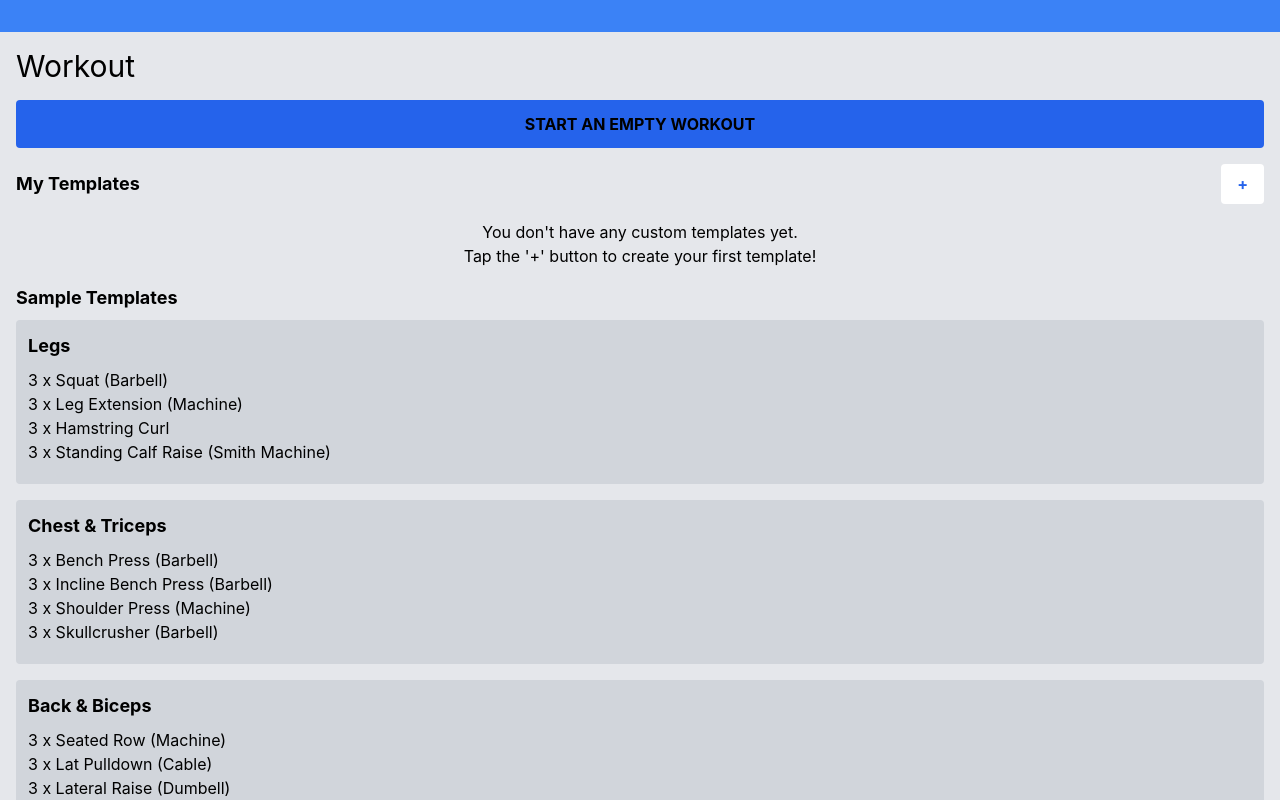
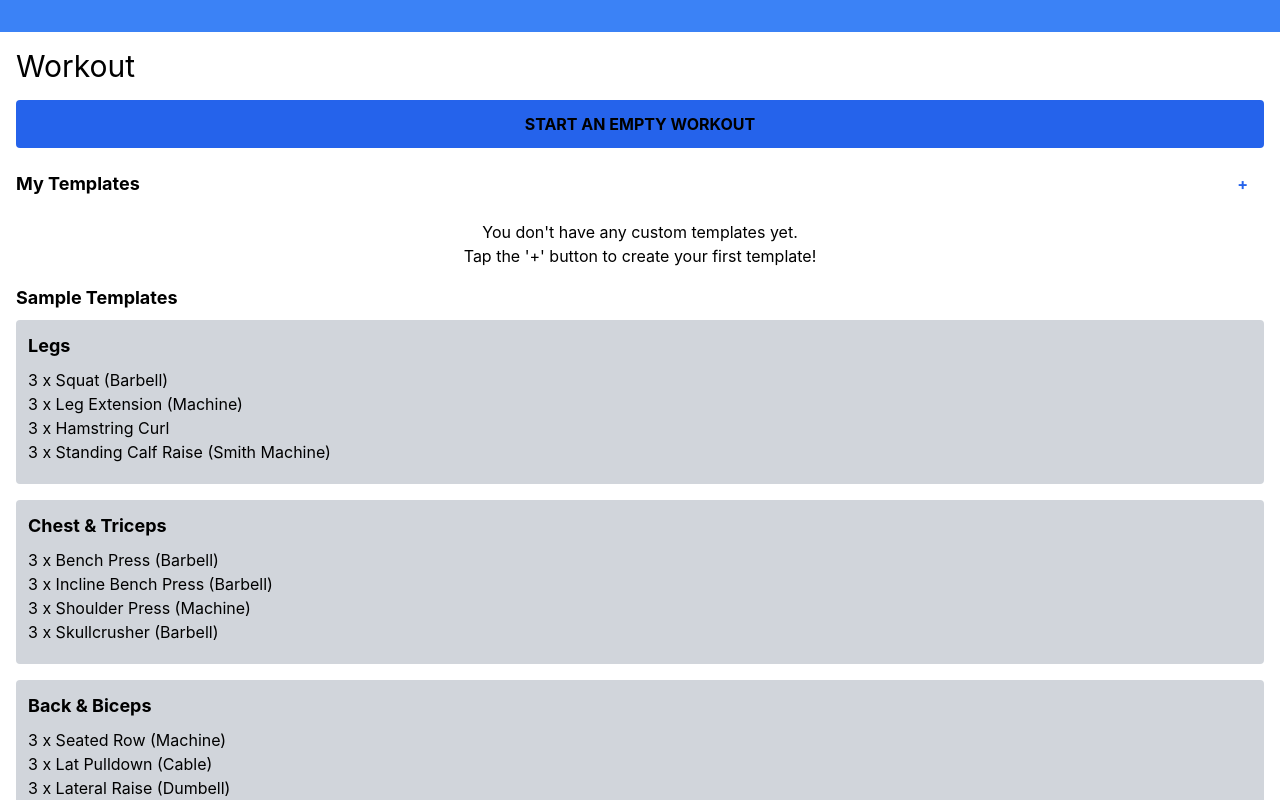
Before and after one commit to IbrahimElsa/fitness-app, a React (Create React App) app: page /workout in a window 1280 px wide. Built offline with nearby package versions, Linux system fonts and the light colour scheme; no server answers.

Commit message:
Added Dark/Light mode to other pages

```diff
--- a/src/pages/ActiveWorkout.js
+++ b/src/pages/ActiveWorkout.js
@@ -7,12 +7,14 @@ import MobileNavbar from "../components/MobileNavbar";
 import ExerciseSet from "../components/ExerciseSet";
 import { db } from '../firebaseConfig';
 import { collection, addDoc } from "firebase/firestore";
+import { useTheme } from "../components/ThemeContext";
 
 function ActiveWorkout() {
   const [workoutExercises, setWorkoutExercises] = useState([]);
   const [showModal, setShowModal] = useState(false);
   const [showCancelModal, setShowCancelModal] = useState(false);
   const navigate = useNavigate();
+  const { theme } = useTheme(); // useTheme hook must be inside the component function
 
   const handleAddExercise = (exercise) => {
     const newExercise = {
@@ -27,11 +29,10 @@ function ActiveWorkout() {
     const userId = 'current-user-id';
 
     try {
-
       await addDoc(collection(db, "workouts"), {
         userId: userId,
         exercises: workoutExercises,
-        timestamp: new Date(), // Store the date and time of workout completion
+        timestamp: new Date(),
       });
       console.log("Workout saved successfully!");
       navigate("/");
@@ -52,8 +53,11 @@ function ActiveWorkout() {
     setShowModal(true);
   };
 
+  // Use the theme to conditionally set class names
+  const containerClass = theme === 'light' ? 'bg-white text-black' : 'bg-gray-800 text-white';
+
   return (
-    <div className="active-workout-page bg-gray-200 text-white min-h-screen">
+    <div className={`active-workout-page min-h-screen ${containerClass}`}>
       <div className="flex flex-col items-center pt-4 space-y-4">
         <button
           className="py-2 px-4 bg-blue-600 hover:bg-blue-700 focus:outline-none rounded text-white"
--- a/src/pages/Workout.js
+++ b/src/pages/Workout.js
@@ -2,21 +2,23 @@ import React from "react";
 import { useNavigate } from "react-router-dom";
 import MobileNavbar from "../components/MobileNavbar";
 import Navbar from "../components/Navbar";
+import { useTheme } from "../components/ThemeContext";
 
 function WorkoutPage() {
     const navigate = useNavigate();
+    const { theme } = useTheme();
 
     const startWorkout = () => {
         navigate('/active-workout');
     };
 
     return (
-        <div className="flex flex-col h-screen">
+        <div className={theme === 'light' ? 'flex flex-col h-screen text-black bg-white' : 'flex flex-col h-screen bg-gray-800 text-white'}>
             <Navbar />
-            <div className="flex-1 bg-gray-200  p-4 overflow-y-auto">
+            <div className="flex-1 p-4 overflow-y-auto">
                 <h1 className="text-3xl mb-4">Workout</h1>
                 <div
-                    className="bg-blue-600 hover:bg-blue-700  text-center font-bold py-3 rounded mb-4 cursor-pointer"
+                    className="bg-blue-600 hover:bg-blue-700 text-center font-bold py-3 rounded mb-4 cursor-pointer"
                     onClick={startWorkout}
                 >
                     START AN EMPTY WORKOUT
@@ -34,28 +36,27 @@ function WorkoutPage() {
                 </div>
                 <div className="mb-4">
                     <h2 className="text-lg font-bold mb-2">Sample Templates</h2>
-                    <div className="bg-gray-300 rounded p-3 mb-4">
+                    <div className={theme === 'light' ? "bg-gray-300 rounded p-3 mb-4" : "bg-gray-700 rounded p-3 mb-4"}>
                         <h3 className="font-bold text-lg mb-2">Legs</h3>
-                            <div className=" mb-2">
+                        <div className="mb-2">
                             <p>3 x Squat (Barbell)</p>
                             <p>3 x Leg Extension (Machine)</p>
                             <p>3 x Hamstring Curl</p>
                             <p>3 x Standing Calf Raise (Smith Machine)</p>
                         </div>
                     </div>
-                    <div className="bg-gray-300 rounded p-3 mb-4">
+                    <div className={theme === 'light' ? "bg-gray-300 rounded p-3 mb-4" : "bg-gray-700 rounded p-3 mb-4"}>
                         <h3 className="font-bold text-lg mb-2">Chest & Triceps</h3>
-                            <div className=" mb-2">
+                        <div className="mb-2">
                             <p>3 x Bench Press (Barbell)</p>
                             <p>3 x Incline Bench Press (Barbell)</p>
                             <p>3 x Shoulder Press (Machine)</p>
                             <p>3 x Skullcrusher (Barbell)</p>
                         </div>
-                        {/* ... more exercises */}
                     </div>
-                    <div className="bg-gray-300 rounded p-3 mb-14">
+                    <div className={theme === 'light' ? "bg-gray-300 rounded p-3 mb-4" : "bg-gray-700 rounded p-3 mb-4"}>
                         <h3 className="font-bold text-lg mb-2">Back & Biceps</h3>
-                        <div className=" mb-2">
+                        <div className="mb-2">
                             <p>3 x Seated Row (Machine)</p>
                             <p>3 x Lat Pulldown (Cable)</p>
                             <p>3 x Lateral Raise (Dumbell)</p>
```
Lines whose indentation alone changed are shown as unchanged.
